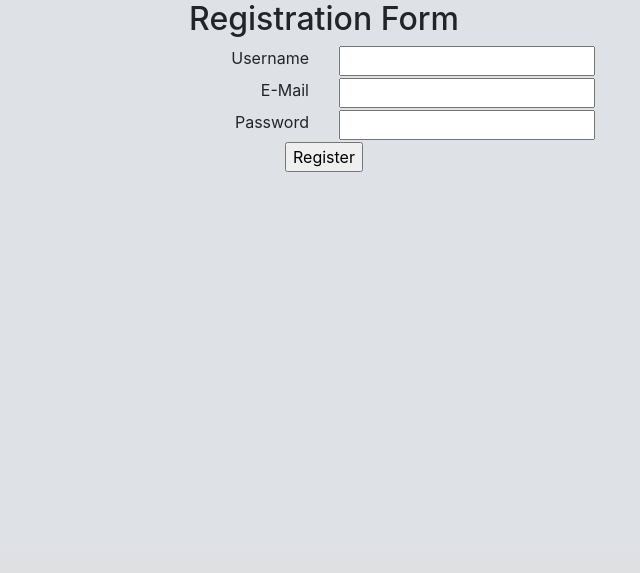
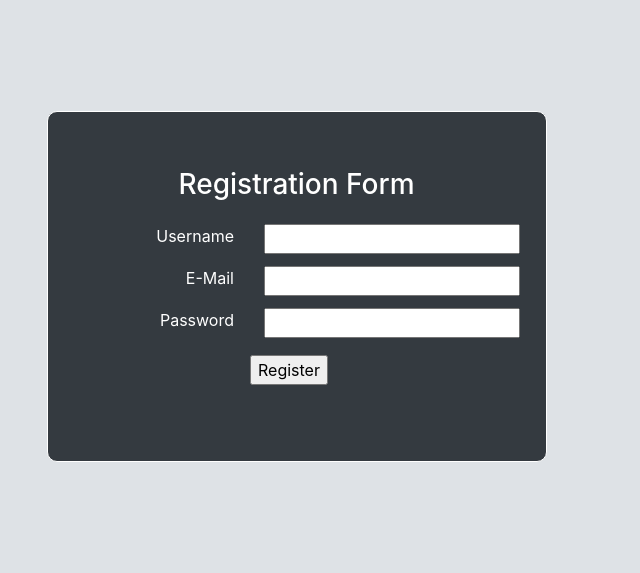
Before and after one commit to Jasson-Reynaldo/Final_SSWP_GameStation, a Django app: page /register in a window 1280 px wide. Shown: the part 250-823 px from the top of the page, without its empty margins (316-956 px from the left). Before the commit the page ends 422 px from the top, so only its background shows below. Run offline with Django 3.2, Linux system fonts and the light colour scheme; some web fonts are replaced.

Commit message:
Update registration.html

```diff
--- a/GameStation/GameList/templates/registration.html
+++ b/GameStation/GameList/templates/registration.html
@@ -7,15 +7,16 @@
 {% endblock %}
 
 {% block content %}
-<h2 style="text-align: center;">
-    Registration Form
-</h2>
-<div class="col-12">
-    <div class="row text-center">
+
+<div class="col-12 loginform">
+    <div class="row text-center text-white">
         <div class="col-12 text-center">
+        <h3 style="text-align: center;">Registration Form</h3>
+            <div class="row text-center logininput">
+                <div class="col-12 text-center text-white">
                     <form action="" method="post">
                         {% csrf_token %}
-                <div class="row">
+                        <div class="row inputpart">
                             <div class="col-6 text-right">
                                 <label for="username">Username</label>
                             </div>
@@ -23,7 +24,7 @@
                                 <input type="text" name="username"/>
                             </div>
                         </div>
-                <div class="row">
+                        <div class="row inputpart">
                             <div class="col-6 text-right">
                                 <label for="email">E-Mail</label>
                             </div>
@@ -31,7 +32,7 @@
                                 <input type="text" name="email"/>
                             </div>
                         </div>
-                <div class="row">
+                        <div class="row inputpart">
                             <div class="col-6 text-right">
                                 <label for="password">Password</label>
                             </div>
@@ -42,9 +43,11 @@
                         {% if error_message %}
                         <p style="color: red;">*Sorry, {{ error_message }}</p>
                         {% endif %}
-                <input type="submit" value="Register"/>
+                        <input class="buttonlogin" type="submit" value="Register"/>
                     </form>
                 </div>
             </div>
         </div>
+    </div>
+</div>
 {% endblock %}
```
Lines whose indentation alone changed are shown as unchanged.
